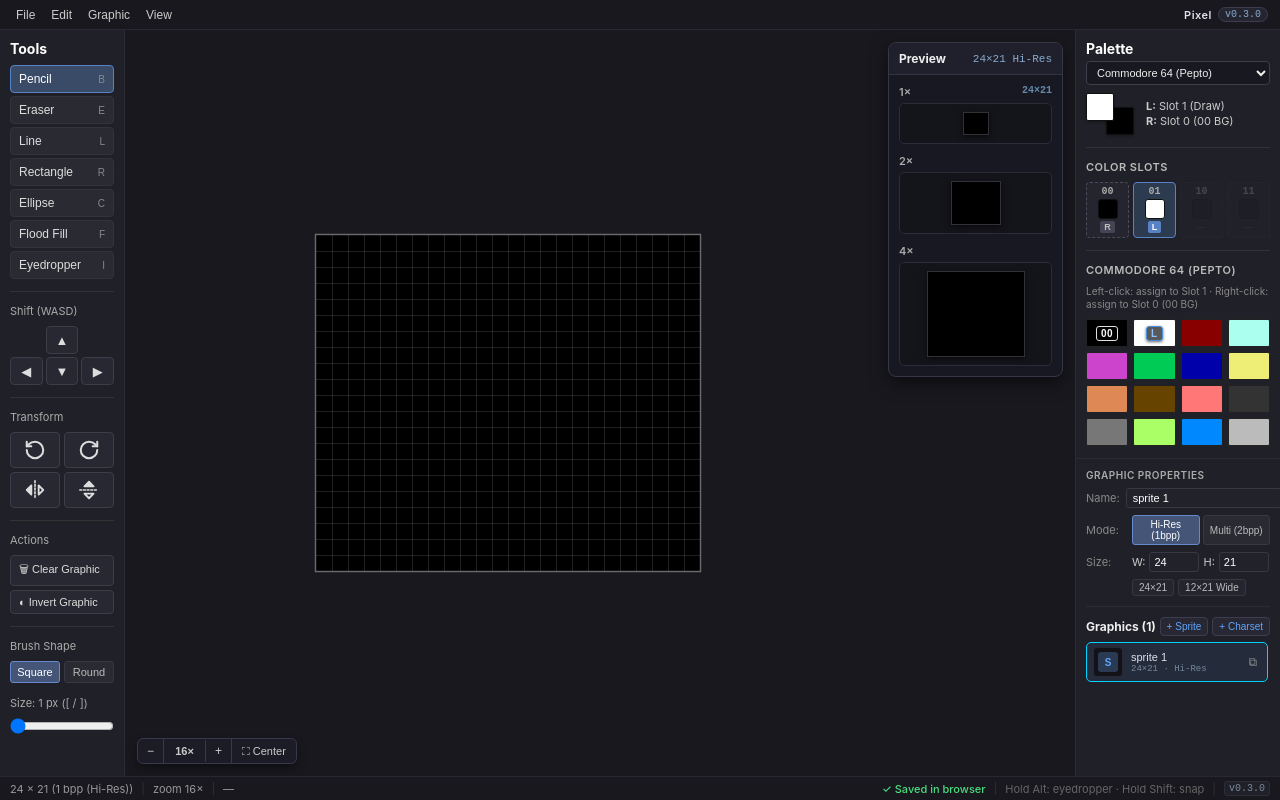
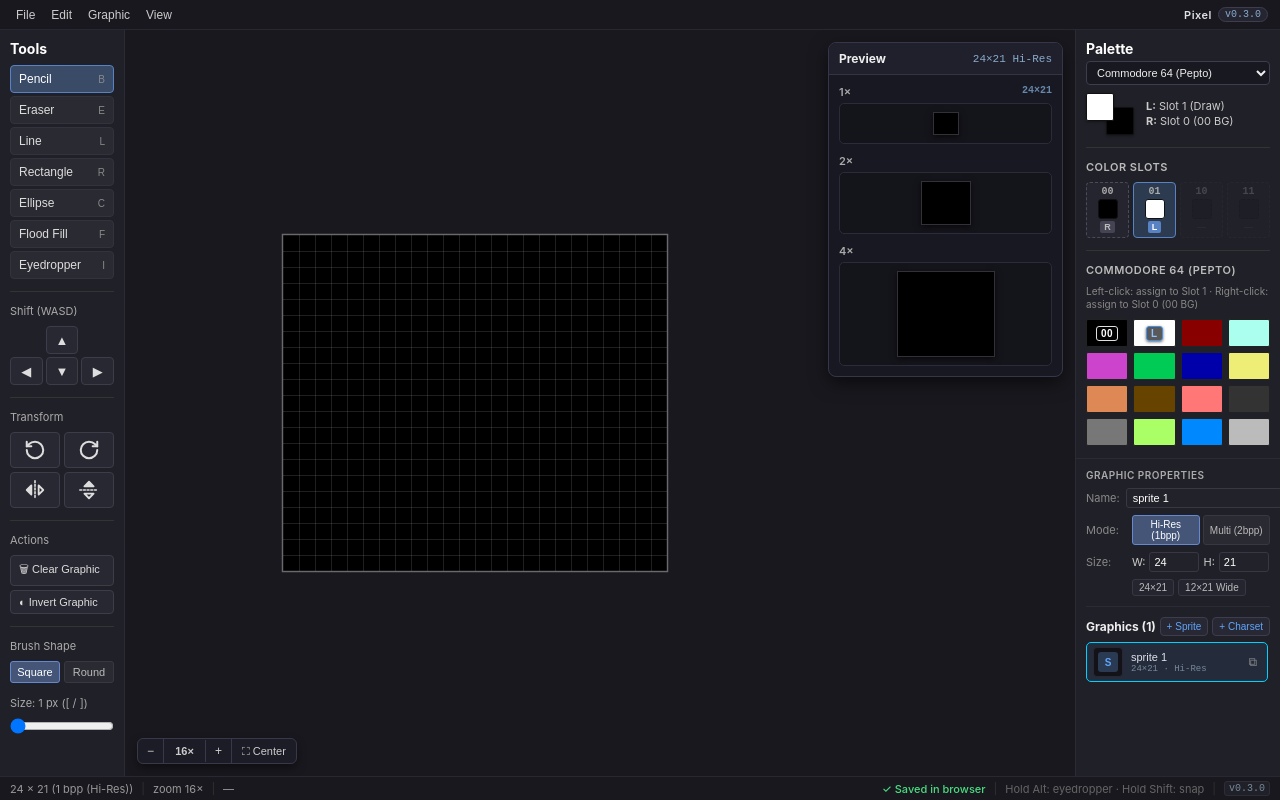
Before and after one commit to ErnestoBorio/fatpixel, a Svelte app: page / in a window 1280 px wide. Built offline with nearby package versions, Linux system fonts and the light colour scheme.

Commit message:
Fix canvas painting, clear/invert actions, per-graphic thumbnail colors, charset sheet height, and 4x preview frame

```diff
--- a/src/App.svelte
+++ b/src/App.svelte
@@ -89,11 +89,6 @@
   }
 
   function notifyGraphicChange() {
-    if (project.graphics[activeGraphicIndex]) {
-      project.graphics[activeGraphicIndex] = project.graphics[activeGraphicIndex].clone();
-      project.graphics = [...project.graphics];
-    }
-    project = new Project(project.name, project.graphics, project.customPalettes);
     stateVersion++;
     markDirty();
     saveNow();
@@ -621,7 +616,6 @@
         bind:this={canvasRef}
         graphic={activeGraphic}
         palette={activePalette}
-        {history}
         {tool}
         {brushShape}
         {brushSize}
@@ -633,7 +627,10 @@
         {showGrid}
         onSnapshot={pushHistorySnapshot}
         onPixelChange={markDirty}
-        onStrokeEnd={saveNow}
+        onStrokeEnd={() => {
+          stateVersion++;
+          saveNow();
+        }}
         onHoverChange={(pt) => (hoverPt = pt)}
       />
     </main>
@@ -651,7 +648,6 @@
       <div class="panel-divider"></div>
       <GraphicsPanel
         {project}
-        palette={activePalette}
         projectRevision={stateVersion}
         bind:active={activeGraphicIndex}
         onBeforeChange={pushHistorySnapshot}
--- a/src/model/history.ts
+++ b/src/model/history.ts
@@ -5,11 +5,16 @@ export interface ProjectSnapshot {
   activeGraphicIndex: number;
 }
 
-export function cloneProjectSnapshot(s: ProjectSnapshot): ProjectSnapshot {
-  return {
-    graphics: s.graphics.map((g) => g.clone()),
-    activeGraphicIndex: s.activeGraphicIndex,
-  };
+export function cloneProjectSnapshot(s: any): any {
+  if (!s) return s;
+  if (s instanceof Uint8Array) return new Uint8Array(s);
+  if (Array.isArray(s.graphics)) {
+    return {
+      graphics: s.graphics.map((g: Graphic) => (g && typeof g.clone === 'function' ? g.clone() : g)),
+      activeGraphicIndex: s.activeGraphicIndex ?? 0,
+    };
+  }
+  return s;
 }
 
 export class History<T = any> {
--- a/src/ui/Canvas.svelte
+++ b/src/ui/Canvas.svelte
@@ -2,7 +2,6 @@
   import { onMount } from 'svelte';
   import type { Graphic } from '../model/graphic';
   import type { Palette } from '../model/palette';
-  import type { History } from '../model/history';
   import type { ToolType } from '../tools';
   import {
     linePoints,
@@ -20,7 +19,6 @@
   let {
     graphic,
     palette,
-    history,
     tool,
     brushShape,
     brushSize,
@@ -37,7 +35,6 @@
   } = $props<{
     graphic: Graphic;
     palette: Palette;
-    history?: History;
     tool: ToolType;
     brushShape: BrushShape;
     brushSize: number;
@@ -149,7 +146,7 @@
     const imgH = drawHeight * pxH;
 
     // Account for side panel on the right (charset sheet or sprite preview)
-    const sidePanelW = isCharset ? 310 : 185;
+    const sidePanelW = isCharset ? 310 : 250;
     const availableW = containerElem.clientWidth - sidePanelW;
     offsetX = Math.round((availableW - imgW) / 2) + panOffsetX;
     offsetY = Math.round((containerElem.clientHeight - imgH) / 2) + panOffsetY;
@@ -477,7 +474,6 @@
 
   function pushHistory() {
     onSnapshot?.();
-    history?.pushSnapshot(graphic.clonePixels());
   }
 
   function handleMouseDown(e: MouseEvent) {
@@ -1000,8 +996,8 @@
     position: absolute;
     top: 12px;
     right: 12px;
-    bottom: 12px;
     width: 295px;
+    max-height: calc(100vh - 24px);
     background: rgba(26, 26, 36, 0.92);
     backdrop-filter: blur(6px);
     border: 1px solid #36364a;
@@ -1031,7 +1027,6 @@
     font-family: monospace;
   }
   .sheet-canvas-wrapper {
-    flex: 1;
     overflow: auto;
     display: flex;
     align-items: center;
@@ -1043,7 +1038,7 @@
     position: absolute;
     top: 12px;
     right: 12px;
-    width: 175px;
+    width: 235px;
     max-height: calc(100vh - 80px);
     background: rgba(26, 26, 36, 0.92);
     backdrop-filter: blur(6px);
@@ -1088,10 +1083,13 @@
     border: 1px solid #2b2b3a;
     border-radius: 5px;
     min-height: 36px;
+    overflow: auto;
   }
   .preview-viewport canvas {
     box-shadow: 0 2px 6px rgba(0, 0, 0, 0.6);
     border: 1px solid rgba(255, 255, 255, 0.12);
     image-rendering: pixelated;
+    max-width: 100%;
+    height: auto;
   }
 </style>
--- a/src/ui/GraphicsPanel.svelte
+++ b/src/ui/GraphicsPanel.svelte
@@ -6,7 +6,6 @@
 
   let {
     project,
-    palette,
     active = $bindable(0),
     projectRevision = 0,
     onBeforeChange,
@@ -18,7 +17,6 @@
     onReorderGraphics,
   } = $props<{
     project: Project;
-    palette: Palette;
     active: number;
     projectRevision?: number;
     onBeforeChange?: () => void;
@@ -268,7 +266,7 @@
               {#if hasPixels}
                 <canvas
                   class="thumb-canvas"
-                  use:drawThumbnail={{ graphic: g, pal: palette, rev: projectRevision }}
+                  use:drawThumbnail={{ graphic: g, pal: project.paletteOf(g), rev: projectRevision }}
                 ></canvas>
               {:else}
                 <span class="badge {g.isSprite() ? 'sprite-badge' : 'charset-badge'}">
```
